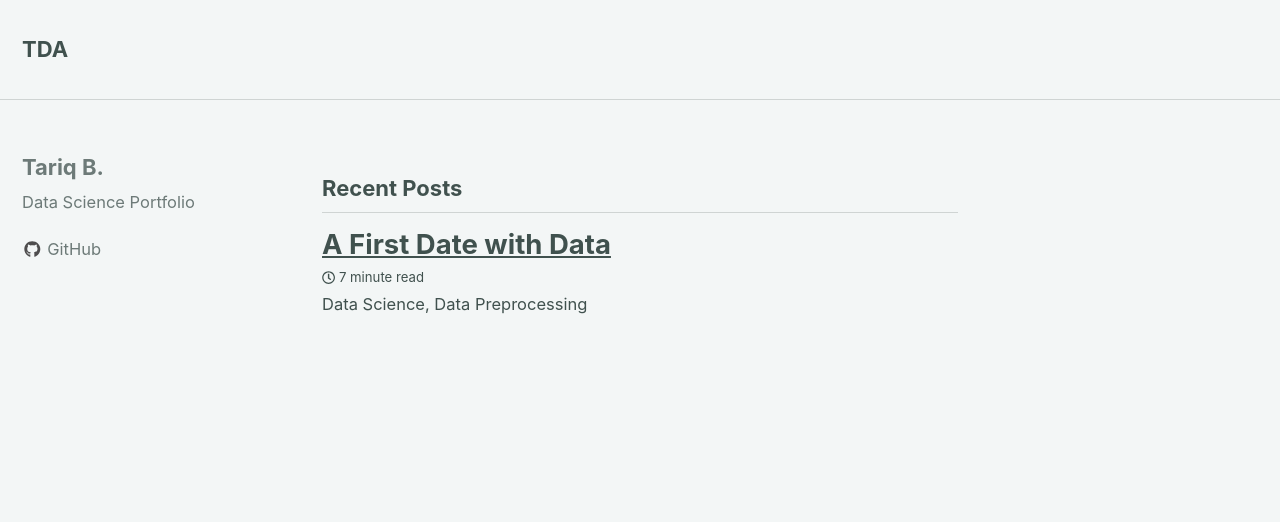
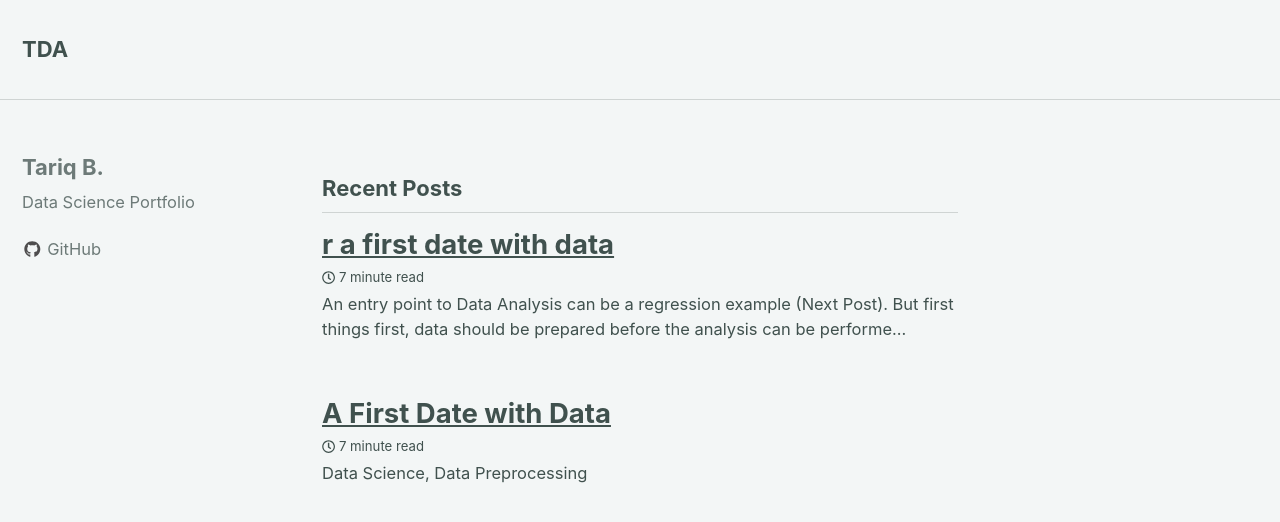
Before and after one commit to TariqGon/TariqGon.github.io, a Jekyll site: the page built from index.html, in a window 1280 px wide and 900 px high. Shown: the top 522 px of the window. Built offline with Jekyll 4.4.1, drawn with Linux system fonts in a browser that asks for light colours; nearby versions of some CDN libraries; the list of posts is cut into pages by our own code; some of the changed lines change nothing that is shown.

Commit message:
new commit

````diff
--- a/_config.yml
+++ b/_config.yml
@@ -254,11 +254,11 @@
       type: posts
     values:
       layout: single
-      author_profile: true
+      author_profile: false
       read_time: true
       comments: # true
-      share: true
-      related: true
+      share: false
+      related: false
 
    # _poges
   - scope:
@@ -266,4 +266,4 @@
       type: pages
     values:
       layout: single
-      author_profile: true
+      author_profile: false
--- /dev/null
+++ b/_posts/2018-03-11- R - A First Date with Data.md
@@ -0,0 +1,374 @@
+
+An entry point to Data Analysis can be a regression example (Next Post). But first things first, data should be prepared before the analysis can be performed. This step is called preprocessing. Real-world (raw) data can be inconsistent or incomplete and can even contain errors. Through the following lines, we will try to walk through a simple data preprocessing task using a famous dataset.
+
+A statistician with the name Francis Galton wanted to see if there was a connection between the height of sons and the height of their fathers. He measured the height of fathers and sons across 205 families.
+
+We will look closely at the data he used ( which can be found  [here](https://dataverse.harvard.edu/dataset.xhtml?persistentId=doi:10.7910/DVN/T0HSJ1) ) , explore it and see what different information it contains and do some data preprocessing.
+
+We will use R in this post, so let´s dive in :).
+
+First of all we will import the necessary packages:
+
+We can read the data into a Dataframe which is a data structure with columns of potentially different types. It basically  looks like a spreadsheet or SQL table. And since we have a tab-separated data file (data separated with a tab rather than a comma in a csv(comma-separated values)), We need to specify it as follows:
+
+
+```R
+df <- read.table("galton-data.tab", sep = '\t',header = TRUE)
+```
+
+Now that we have our data in a Dataframe, we can use head() to see the first 5 rows.
+
+
+```R
+head(df)
+```
+
+
+<table>
+<thead><tr><th scope=col>family</th><th scope=col>father</th><th scope=col>mother</th><th scope=col>gender</th><th scope=col>height</th><th scope=col>kids</th><th scope=col>male</th><th scope=col>female</th></tr></thead>
+<tbody>
+	<tr><td>1   </td><td>78.5</td><td>67.0</td><td>M   </td><td>73.2</td><td>4   </td><td>1   </td><td>0   </td></tr>
+	<tr><td>1   </td><td>78.5</td><td>67.0</td><td>F   </td><td>69.2</td><td>4   </td><td>0   </td><td>1   </td></tr>
+	<tr><td>1   </td><td>78.5</td><td>67.0</td><td>F   </td><td>69.0</td><td>4   </td><td>0   </td><td>1   </td></tr>
+	<tr><td>1   </td><td>78.5</td><td>67.0</td><td>F   </td><td>69.0</td><td>4   </td><td>0   </td><td>1   </td></tr>
+	<tr><td>2   </td><td>75.5</td><td>66.5</td><td>M   </td><td>73.5</td><td>4   </td><td>1   </td><td>0   </td></tr>
+	<tr><td>2   </td><td>75.5</td><td>66.5</td><td>M   </td><td>72.5</td><td>4   </td><td>1   </td><td>0   </td></tr>
+</tbody>
+</table>
+
+
+
+We can see that there are 8 columns. For each of the adult children of one family, we have the data about their height and gender as well as their parents height and the number of siblings.
+
+Now, we will try to find more about our DataFrame by asking some basic questions:
+
+
+```R
+# # How many rows and columns are in the dataframe ?
+dim(df)
+```
+
+
+<ol class=list-inline>
+	<li>898</li>
+	<li>8</li>
+</ol>
+
+
+
+
+```R
+# What are the available data concerning family number 7
+df[df$family == "7",]
+```
+
+
+<table>
+<thead><tr><th></th><th scope=col>family</th><th scope=col>father</th><th scope=col>mother</th><th scope=col>gender</th><th scope=col>height</th><th scope=col>kids</th><th scope=col>male</th><th scope=col>female</th></tr></thead>
+<tbody>
+	<tr><th scope=row>23</th><td>7   </td><td>74  </td><td>68  </td><td>M   </td><td>76.5</td><td>6   </td><td>1   </td><td>0   </td></tr>
+	<tr><th scope=row>24</th><td>7   </td><td>74  </td><td>68  </td><td>M   </td><td>74.0</td><td>6   </td><td>1   </td><td>0   </td></tr>
+	<tr><th scope=row>25</th><td>7   </td><td>74  </td><td>68  </td><td>M   </td><td>73.0</td><td>6   </td><td>1   </td><td>0   </td></tr>
+	<tr><th scope=row>26</th><td>7   </td><td>74  </td><td>68  </td><td>M   </td><td>73.0</td><td>6   </td><td>1   </td><td>0   </td></tr>
+	<tr><th scope=row>27</th><td>7   </td><td>74  </td><td>68  </td><td>F   </td><td>70.5</td><td>6   </td><td>0   </td><td>1   </td></tr>
+	<tr><th scope=row>28</th><td>7   </td><td>74  </td><td>68  </td><td>F   </td><td>64.0</td><td>6   </td><td>0   </td><td>1   </td></tr>
+</tbody>
+</table>
+
+
+
+
+```R
+# what is the maximum height of fathers
+max(df$father)
+```
+
+
+78.5
+
+
+
+```R
+# what is the maximum height of sons
+max(df[df$male == "1","height"])
+```
+
+
+79
+
+
+
+```R
+# what is the maximum height of mothers
+max(df$mother)
+```
+
+
+70.5
+
+
+
+```R
+# what is the maximum height of daughters
+max(df[df$female == "1","height"])
+```
+
+
+70.5
+
+
+
+```R
+# what is the mean height of fathers
+mean(df$father)
+```
+
+
+69.23285077951
+
+
+
+```R
+# what is the mean height of sons
+mean(df[df$male == "1","height"])
+```
+
+
+69.2288172043011
+
+
+
+```R
+# What is the number of observed families
+length(unique(df$family))
+```
+
+
+197
+
+
+From the study of Francis Galton we know that he gathered data across 205 families. This means that we have some missing data.
+
+A part of data analysis is dealing with missing or incomplete data. We will try to take a look into the last rows of our dataframe just out of curiosity. For this we will use tail() and specify that we want the last 20 rows
+
+
+```R
+tail(df,20)
+```
+
+
+<table>
+<thead><tr><th></th><th scope=col>family</th><th scope=col>father</th><th scope=col>mother</th><th scope=col>gender</th><th scope=col>height</th><th scope=col>kids</th><th scope=col>male</th><th scope=col>female</th></tr></thead>
+<tbody>
+	<tr><th scope=row>879</th><td>199 </td><td>64.0</td><td>64  </td><td>F   </td><td>65.0</td><td>7   </td><td>0   </td><td>1   </td></tr>
+	<tr><th scope=row>880</th><td>199 </td><td>64.0</td><td>64  </td><td>F   </td><td>64.0</td><td>7   </td><td>0   </td><td>1   </td></tr>
+	<tr><th scope=row>881</th><td>199 </td><td>64.0</td><td>64  </td><td>F   </td><td>64.0</td><td>7   </td><td>0   </td><td>1   </td></tr>
+	<tr><th scope=row>882</th><td>199 </td><td>64.0</td><td>64  </td><td>F   </td><td>60.0</td><td>7   </td><td>0   </td><td>1   </td></tr>
+	<tr><th scope=row>883</th><td>200 </td><td>64.0</td><td>63  </td><td>M   </td><td>64.5</td><td>1   </td><td>1   </td><td>0   </td></tr>
+	<tr><th scope=row>884</th><td>201 </td><td>64.0</td><td>60  </td><td>M   </td><td>66.0</td><td>2   </td><td>1   </td><td>0   </td></tr>
+	<tr><th scope=row>885</th><td>201 </td><td>64.0</td><td>60  </td><td>F   </td><td>60.0</td><td>2   </td><td>0   </td><td>1   </td></tr>
+	<tr><th scope=row>886</th><td>203 </td><td>62.0</td><td>66  </td><td>M   </td><td>64.0</td><td>3   </td><td>1   </td><td>0   </td></tr>
+	<tr><th scope=row>887</th><td>203 </td><td>62.0</td><td>66  </td><td>F   </td><td>62.0</td><td>3   </td><td>0   </td><td>1   </td></tr>
+	<tr><th scope=row>888</th><td>203 </td><td>62.0</td><td>66  </td><td>F   </td><td>61.0</td><td>3   </td><td>0   </td><td>1   </td></tr>
+	<tr><th scope=row>889</th><td>204 </td><td>62.5</td><td>63  </td><td>M   </td><td>66.5</td><td>2   </td><td>1   </td><td>0   </td></tr>
+	<tr><th scope=row>890</th><td>204 </td><td>62.5</td><td>63  </td><td>F   </td><td>57.0</td><td>2   </td><td>0   </td><td>1   </td></tr>
+	<tr><th scope=row>891</th><td>136A</td><td>68.5</td><td>65  </td><td>M   </td><td>72.0</td><td>8   </td><td>1   </td><td>0   </td></tr>
+	<tr><th scope=row>892</th><td>136A</td><td>68.5</td><td>65  </td><td>M   </td><td>70.5</td><td>8   </td><td>1   </td><td>0   </td></tr>
+	<tr><th scope=row>893</th><td>136A</td><td>68.5</td><td>65  </td><td>M   </td><td>68.7</td><td>8   </td><td>1   </td><td>0   </td></tr>
+	<tr><th scope=row>894</th><td>136A</td><td>68.5</td><td>65  </td><td>M   </td><td>68.5</td><td>8   </td><td>1   </td><td>0   </td></tr>
+	<tr><th scope=row>895</th><td>136A</td><td>68.5</td><td>65  </td><td>M   </td><td>67.7</td><td>8   </td><td>1   </td><td>0   </td></tr>
+	<tr><th scope=row>896</th><td>136A</td><td>68.5</td><td>65  </td><td>F   </td><td>64.0</td><td>8   </td><td>0   </td><td>1   </td></tr>
+	<tr><th scope=row>897</th><td>136A</td><td>68.5</td><td>65  </td><td>F   </td><td>63.5</td><td>8   </td><td>0   </td><td>1   </td></tr>
+	<tr><th scope=row>898</th><td>136A</td><td>68.5</td><td>65  </td><td>F   </td><td>63.0</td><td>8   </td><td>0   </td><td>1   </td></tr>
+</tbody>
+</table>
+
+
+
+With a quick look into the family column we find that the number 202 is missing from the count and, as a bonus, there appears to be a strange value "136A" in the end of our dataframe.
+
+
+```R
+# What is the data type of each column? (numerical or character values?)
+str(df)
+```
+
+    'data.frame':	898 obs. of  8 variables:
+     $ family: Factor w/ 197 levels "1","10","100",..: 1 1 1 1 108 108 108 108 123 123 ...
+     $ father: num  78.5 78.5 78.5 78.5 75.5 75.5 75.5 75.5 75 75 ...
+     $ mother: num  67 67 67 67 66.5 66.5 66.5 66.5 64 64 ...
+     $ gender: Factor w/ 2 levels "F","M": 2 1 1 1 2 2 1 1 2 1 ...
+     $ height: num  73.2 69.2 69 69 73.5 72.5 65.5 65.5 71 68 ...
+     $ kids  : int  4 4 4 4 4 4 4 4 2 2 ...
+     $ male  : num  1 0 0 0 1 1 0 0 1 0 ...
+     $ female: num  0 1 1 1 0 0 1 1 0 1 ...
+
+
+We notice that each of the height columns : "father", "mother", "height"(of the adult children) are numeric values. For the column: "kid" as it indicates the number of children it should be obviously an integer.
+
+Let´s look now at the remaining two culumns with the data type: "Factor".
+
+Data like gender, blood types, ratings are usually called a categorical data, because they can take on only a limited, and usually fixed, number of possible values. So, in R, they are called "Factor" columns.
+
+First, the column "gender" is supposed to have one of two values: F for female, or M for male. let´s make sure that it is the case.
+
+
+```R
+unique(df$gender)
+```
+
+
+<ol class=list-inline>
+	<li>M</li>
+	<li>F</li>
+</ol>
+
+
+
+The last one is "family". This is the column which  can be considered as a family identification number. It should be an integer as well. But, since it has the "136A" value, it was given the type "Factor".
+
+We want to check this column for any missing values:
+
+
+```R
+fml_id <- unique(df$family)
+```
+
+
+```R
+nb_id <- as.factor(1:205)
+```
+
+
+```R
+setdiff(levels(nb_id), levels(fml_id))
+```
+
+
+<ol class=list-inline>
+	<li>'13'</li>
+	<li>'50'</li>
+	<li>'84'</li>
+	<li>'111'</li>
+	<li>'120'</li>
+	<li>'161'</li>
+	<li>'189'</li>
+	<li>'202'</li>
+	<li>'205'</li>
+</ol>
+
+
+
+Well, we can see that we have 9 values missing. If we include the "136A" family, we should have data for 197, which is the number we found earlier.
+
+We will see if the "136A" is the same as the family number 136, to verify it was not a mistyping case.
+
+
+```R
+df[df$family == "136",]
+```
+
+
+<table>
+<thead><tr><th></th><th scope=col>family</th><th scope=col>father</th><th scope=col>mother</th><th scope=col>gender</th><th scope=col>height</th><th scope=col>kids</th><th scope=col>male</th><th scope=col>female</th></tr></thead>
+<tbody>
+	<tr><th scope=row>589</th><td>136</td><td>68 </td><td>64 </td><td>M  </td><td>71 </td><td>10 </td><td>1  </td><td>0  </td></tr>
+	<tr><th scope=row>590</th><td>136</td><td>68 </td><td>64 </td><td>M  </td><td>68 </td><td>10 </td><td>1  </td><td>0  </td></tr>
+	<tr><th scope=row>591</th><td>136</td><td>68 </td><td>64 </td><td>M  </td><td>68 </td><td>10 </td><td>1  </td><td>0  </td></tr>
+	<tr><th scope=row>592</th><td>136</td><td>68 </td><td>64 </td><td>M  </td><td>67 </td><td>10 </td><td>1  </td><td>0  </td></tr>
+	<tr><th scope=row>593</th><td>136</td><td>68 </td><td>64 </td><td>F  </td><td>65 </td><td>10 </td><td>0  </td><td>1  </td></tr>
+	<tr><th scope=row>594</th><td>136</td><td>68 </td><td>64 </td><td>F  </td><td>64 </td><td>10 </td><td>0  </td><td>1  </td></tr>
+	<tr><th scope=row>595</th><td>136</td><td>68 </td><td>64 </td><td>F  </td><td>63 </td><td>10 </td><td>0  </td><td>1  </td></tr>
+	<tr><th scope=row>596</th><td>136</td><td>68 </td><td>64 </td><td>F  </td><td>63 </td><td>10 </td><td>0  </td><td>1  </td></tr>
+	<tr><th scope=row>597</th><td>136</td><td>68 </td><td>64 </td><td>F  </td><td>62 </td><td>10 </td><td>0  </td><td>1  </td></tr>
+	<tr><th scope=row>598</th><td>136</td><td>68 </td><td>64 </td><td>F  </td><td>61 </td><td>10 </td><td>0  </td><td>1  </td></tr>
+</tbody>
+</table>
+
+
+
+
+```R
+df[df$family == "136A",]
+```
+
+
+<table>
+<thead><tr><th></th><th scope=col>family</th><th scope=col>father</th><th scope=col>mother</th><th scope=col>gender</th><th scope=col>height</th><th scope=col>kids</th><th scope=col>male</th><th scope=col>female</th></tr></thead>
+<tbody>
+	<tr><th scope=row>891</th><td>136A</td><td>68.5</td><td>65  </td><td>M   </td><td>72.0</td><td>8   </td><td>1   </td><td>0   </td></tr>
+	<tr><th scope=row>892</th><td>136A</td><td>68.5</td><td>65  </td><td>M   </td><td>70.5</td><td>8   </td><td>1   </td><td>0   </td></tr>
+	<tr><th scope=row>893</th><td>136A</td><td>68.5</td><td>65  </td><td>M   </td><td>68.7</td><td>8   </td><td>1   </td><td>0   </td></tr>
+	<tr><th scope=row>894</th><td>136A</td><td>68.5</td><td>65  </td><td>M   </td><td>68.5</td><td>8   </td><td>1   </td><td>0   </td></tr>
+	<tr><th scope=row>895</th><td>136A</td><td>68.5</td><td>65  </td><td>M   </td><td>67.7</td><td>8   </td><td>1   </td><td>0   </td></tr>
+	<tr><th scope=row>896</th><td>136A</td><td>68.5</td><td>65  </td><td>F   </td><td>64.0</td><td>8   </td><td>0   </td><td>1   </td></tr>
+	<tr><th scope=row>897</th><td>136A</td><td>68.5</td><td>65  </td><td>F   </td><td>63.5</td><td>8   </td><td>0   </td><td>1   </td></tr>
+	<tr><th scope=row>898</th><td>136A</td><td>68.5</td><td>65  </td><td>F   </td><td>63.0</td><td>8   </td><td>0   </td><td>1   </td></tr>
+</tbody>
+</table>
+
+
+
+Well, we can clearly see that there are two different families. it might be a good idea to replce the "136A" with an acual number. We can choose the number "205" since it is next on the list.
+
+
+```R
+levels(df$family) <- c(levels(df$family), "205")
+df$family[df$family == "136A"] <- "205"
+```
+
+
+```R
+df[df$family == "205",]
+```
+
+
+<table>
+<thead><tr><th></th><th scope=col>family</th><th scope=col>father</th><th scope=col>mother</th><th scope=col>gender</th><th scope=col>height</th><th scope=col>kids</th><th scope=col>male</th><th scope=col>female</th></tr></thead>
+<tbody>
+	<tr><th scope=row>891</th><td>205 </td><td>68.5</td><td>65  </td><td>M   </td><td>72.0</td><td>8   </td><td>1   </td><td>0   </td></tr>
+	<tr><th scope=row>892</th><td>205 </td><td>68.5</td><td>65  </td><td>M   </td><td>70.5</td><td>8   </td><td>1   </td><td>0   </td></tr>
+	<tr><th scope=row>893</th><td>205 </td><td>68.5</td><td>65  </td><td>M   </td><td>68.7</td><td>8   </td><td>1   </td><td>0   </td></tr>
+	<tr><th scope=row>894</th><td>205 </td><td>68.5</td><td>65  </td><td>M   </td><td>68.5</td><td>8   </td><td>1   </td><td>0   </td></tr>
+	<tr><th scope=row>895</th><td>205 </td><td>68.5</td><td>65  </td><td>M   </td><td>67.7</td><td>8   </td><td>1   </td><td>0   </td></tr>
+	<tr><th scope=row>896</th><td>205 </td><td>68.5</td><td>65  </td><td>F   </td><td>64.0</td><td>8   </td><td>0   </td><td>1   </td></tr>
+	<tr><th scope=row>897</th><td>205 </td><td>68.5</td><td>65  </td><td>F   </td><td>63.5</td><td>8   </td><td>0   </td><td>1   </td></tr>
+	<tr><th scope=row>898</th><td>205 </td><td>68.5</td><td>65  </td><td>F   </td><td>63.0</td><td>8   </td><td>0   </td><td>1   </td></tr>
+</tbody>
+</table>
+
+
+
+Now that we are sure every value in "family" is numeric, we can convert it to be so, as follows:
+
+
+```R
+df$family <- as.numeric(as.character(df$family))
+```
+
+
+```R
+# We can check the change we made as follows
+str(df)
+```
+
+    'data.frame':	898 obs. of  8 variables:
+     $ family: num  1 1 1 1 2 2 2 2 3 3 ...
+     $ father: num  78.5 78.5 78.5 78.5 75.5 75.5 75.5 75.5 75 75 ...
+     $ mother: num  67 67 67 67 66.5 66.5 66.5 66.5 64 64 ...
+     $ gender: Factor w/ 2 levels "F","M": 2 1 1 1 2 2 1 1 2 1 ...
+     $ height: num  73.2 69.2 69 69 73.5 72.5 65.5 65.5 71 68 ...
+     $ kids  : int  4 4 4 4 4 4 4 4 2 2 ...
+     $ male  : num  1 0 0 0 1 1 0 0 1 0 ...
+     $ female: num  0 1 1 1 0 0 1 1 0 1 ...
+
+
+As a last step, we should make sure there is no missing data, a.k.a NA values.
+
+
+```R
+any(is.na(df))
+```
+
+
+FALSE
````
Also changed, not shown: images/da.jpg (added), 1 other file.
